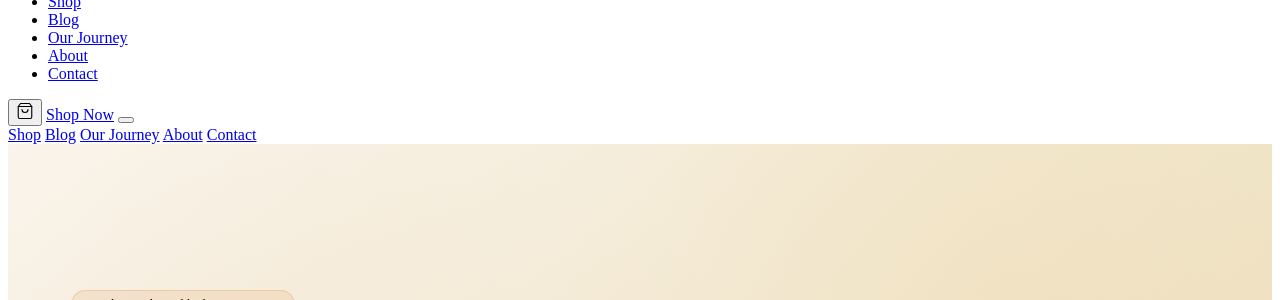
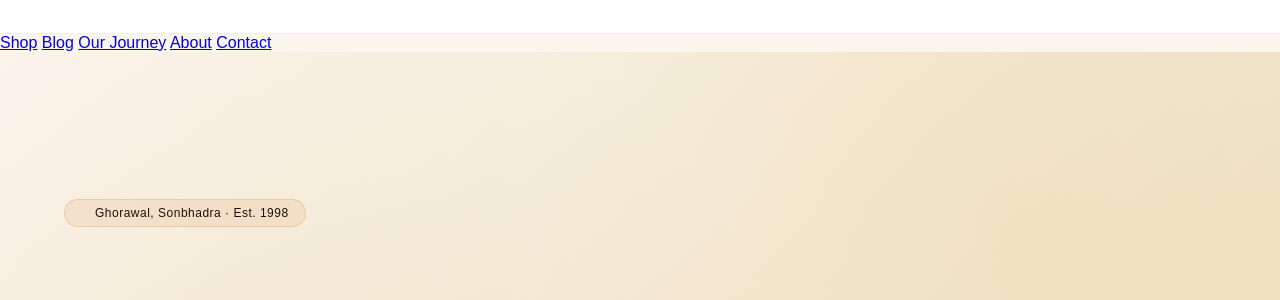
Before and after one commit to ut-utkarsh-ku/kishorspices, a plain HTML site: page index.html in a window 1280 px wide. Shown: the part 49-349 px from the top of the page. Drawn offline with Linux system fonts and the light colour scheme.

Commit message:
Update index.html

```diff
--- a/index.html
+++ b/index.html
@@ -4,8 +4,49 @@
 <meta charset="UTF-8">
 <meta name="viewport" content="width=device-width, initial-scale=1.0">
 <title>Kishor Spices — Pure. Bold. From the Heart of India.</title>
-<meta name="description" content="Premium Indian spices sourced directly from farms. Family-run since 1998 from Ghorawal, Sonbhadra. No additives. No shortcuts.">
-<link rel="stylesheet" href="style.css">
+<style>
+body {
+  font-family: Arial, sans-serif;
+  margin: 0;
+  background: #FAF5ED;
+  color: #1C1208;
+}
+
+nav {
+  display: flex;
+  justify-content: space-between;
+  padding: 16px 5%;
+  background: #fff;
+  border-bottom: 1px solid #eee;
+}
+
+.nav-links {
+  display: flex;
+  gap: 20px;
+  list-style: none;
+}
+
+.nav-links a {
+  text-decoration: none;
+  color: #333;
+  font-weight: 500;
+}
+
+.container {
+  max-width: 1200px;
+  margin: auto;
+  padding: 40px 5%;
+}
+
+.product-card {
+  background: #fff;
+  padding: 16px;
+  border-radius: 12px;
+  box-shadow: 0 5px 15px rgba(0,0,0,0.05);
+}
+</style>
+  <meta name="description" content="Premium Indian spices sourced directly from farms. Family-run since 1998 from Ghorawal, Sonbhadra. No additives. No shortcuts.">
+
 <style>
 /* ---- HERO ---- */
 .hero {
```
